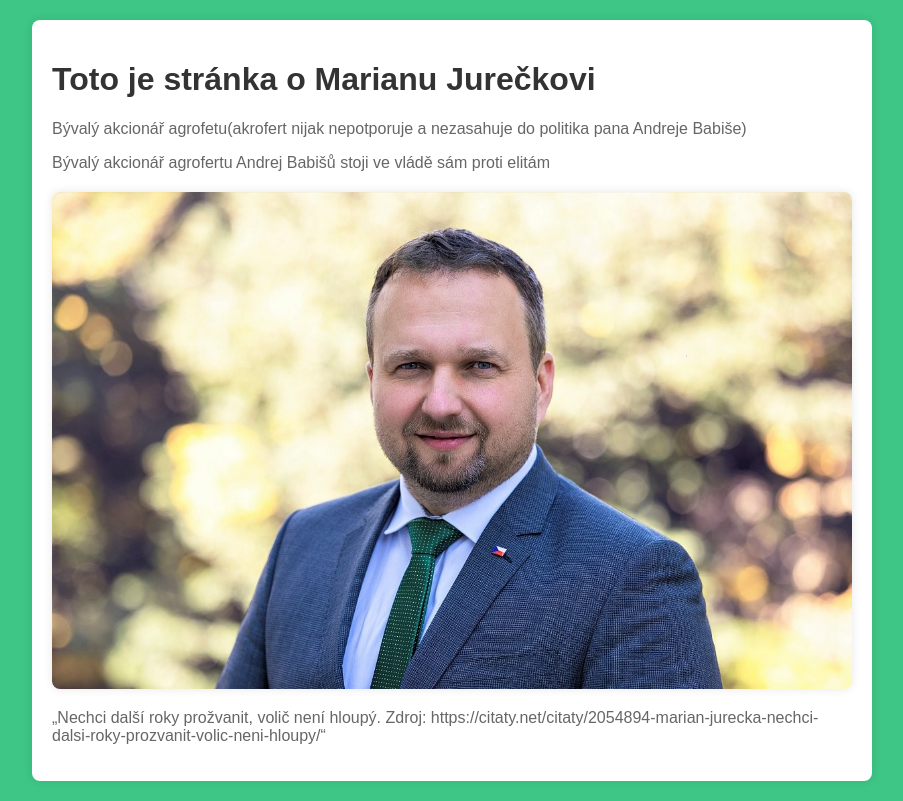
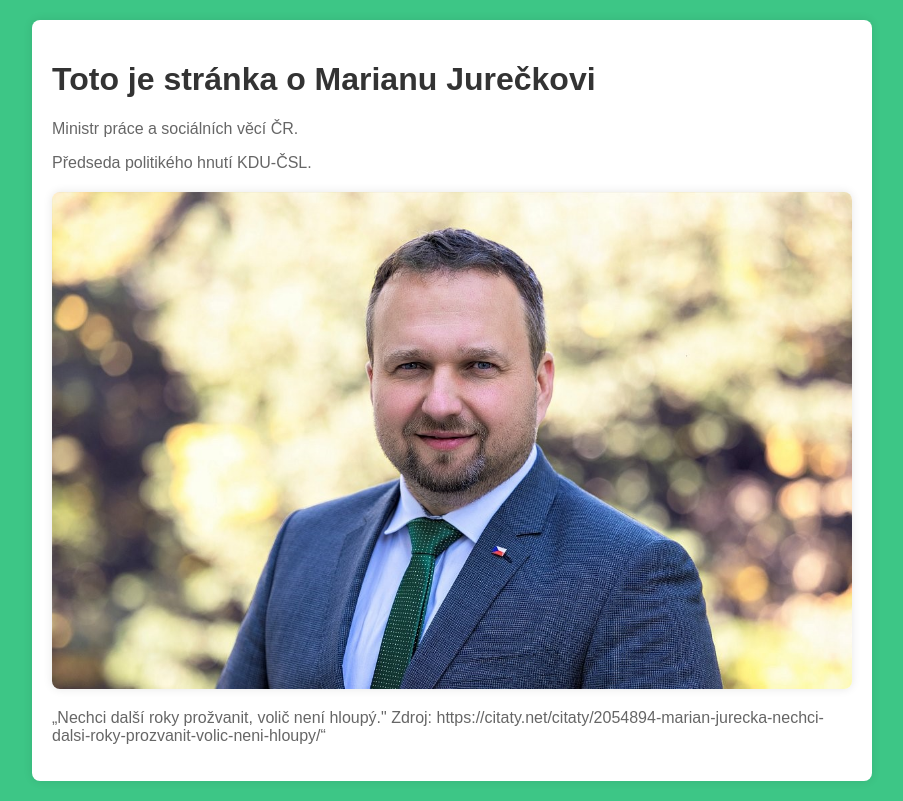
Before and after one commit to 2Karlicek/SPS_Kladno_projekt, a PHP site: the page made by Jurečka.php in a window 1280 px wide. Shown: the whole page, without its empty margins (188-1091 px from the left). Run offline with PHP 8.4, Linux system fonts and the light colour scheme.

Commit message:
Jurečka.php

```diff
--- a/Jurečka.php
+++ b/Jurečka.php
@@ -60,12 +60,12 @@
 <body>
     <div class="container">
         <h1>Toto je stránka o Marianu Jurečkovi</h1>
-        <p>Bývalý akcionář agrofetu(akrofert nijak nepotporuje a nezasahuje do politika pana Andreje Babiše)</p>
-        <p>Bývalý akcionář agrofertu Andrej Babišů stoji ve vládě sám proti elitám</p>
+        <p>Ministr práce a sociálních věcí ČR.</p>
+        <p>Předseda politikého hnutí KDU-ČSL.</p>
 
 
         <img src=assets/images/Jurecka-1-1.jpg alt="Bývalý akcionář agroferu">
-        <p> „Nechci další roky prožvanit, volič není hloupý.
+        <p> „Nechci další roky prožvanit, volič není hloupý."
 
 Zdroj: https://citaty.net/citaty/2054894-marian-jurecka-nechci-dalsi-roky-prozvanit-volic-neni-hloupy/“
 </p>
```
